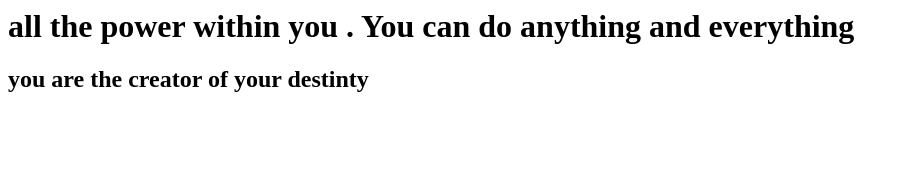
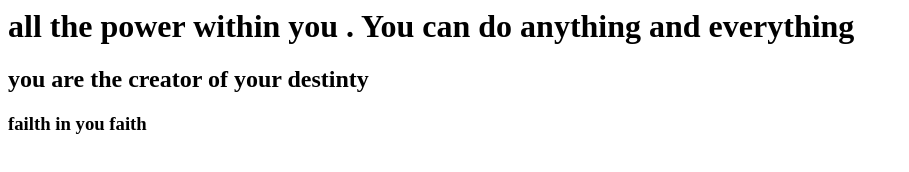
Before and after one commit to chennurubharath/FirstRemoterepo, a plain HTML site: page index.html in a window 1280 px wide. Shown: the whole page, without its empty margins (0-909 px from the left). Drawn offline with Linux system fonts and the light colour scheme.

Commit message:
added h3 in index.html

```diff
--- a/index.html
+++ b/index.html
@@ -4,6 +4,8 @@
 			all the power within you . You can do anything and everything
 		</h1>
 		<h2>you are the creator of your destinty</h2>
+		<h3> failth in you faith</h3>
 	</body>
 
+
 </html>
```
